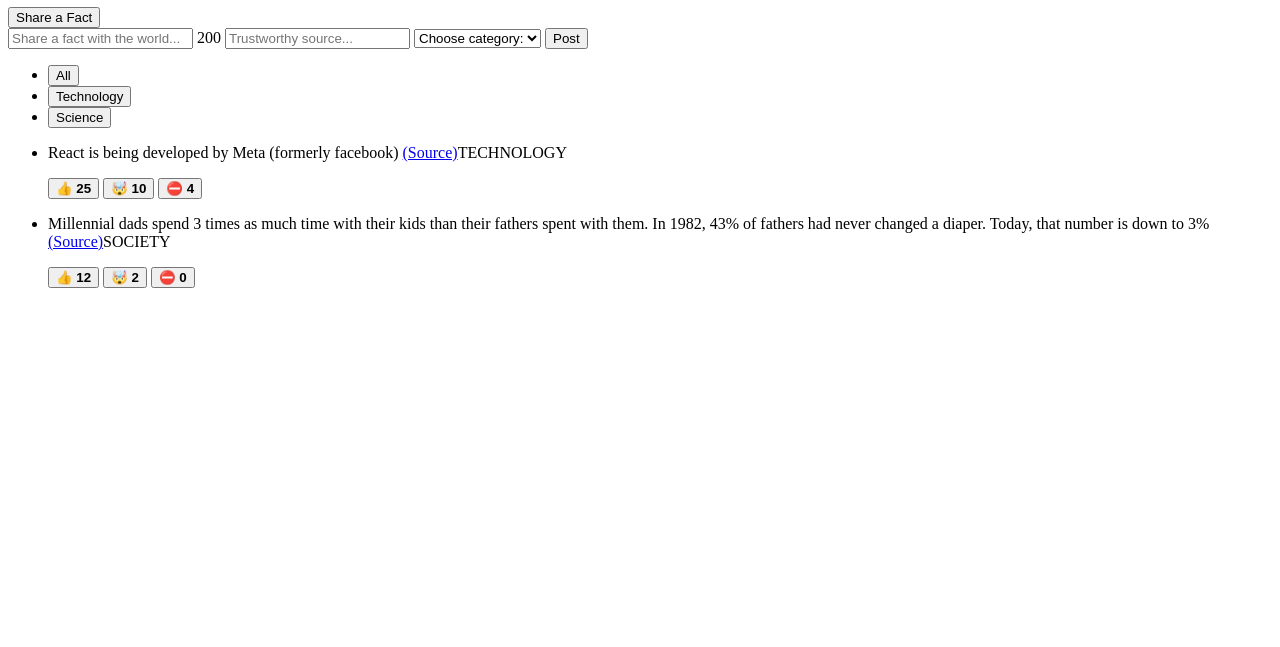
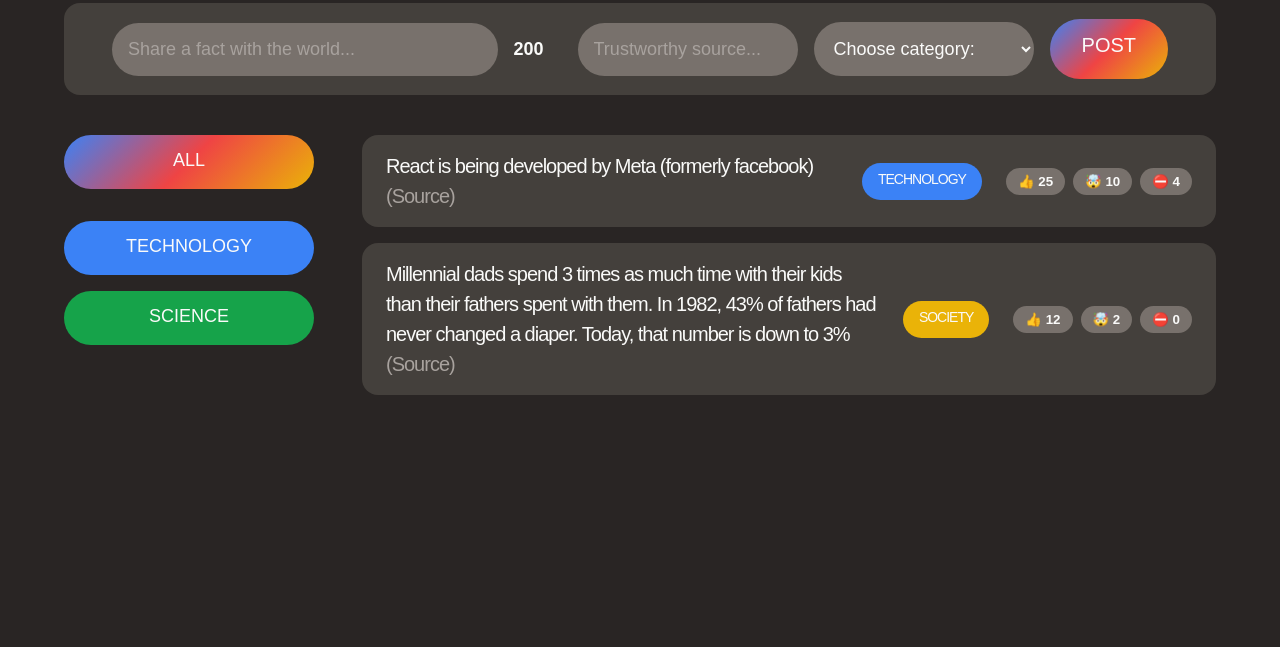
Before and after one commit to andiraarif/today-i-learned, a plain HTML site: page index.html in a window 1280 px wide. Shown: the part 153-800 px from the top of the page. Drawn offline with Linux system fonts and the light colour scheme; a web font is replaced by a local one.

Commit message:
Finish CSS part

```diff
--- a/index.html
+++ b/index.html
@@ -4,15 +4,24 @@
     <meta charset="UTF-8" />
     <meta name="viewport" content="width=device-width, initial-scale=1.0" />
     <title>Today I Learned!</title>
+    <link rel="preconnect" href="https://fonts.googleapis.com" />
+    <link rel="preconnect" href="https://fonts.gstatic.com" crossorigin />
+    <link
+      href="https://fonts.googleapis.com/css2?family=Coiny&family=Sono:wght@400;600;700&display=swap"
+      rel="stylesheet"
+    />
+    <link rel="stylesheet" href="style.css" />
   </head>
   <body>
-    <header>
-      <img src="logo.png" width="68" height="68" alt="Today I Learned logo" />
-      <h1>Today I Learned</h1>
-      <button>Share a Fact</button>
+    <header class="header">
+      <div class="logo">
+        <img src="logo.png" width="68" height="68" alt="Today I Learned logo" />
+        <h1>Today I Learned</h1>
+      </div>
+      <button class="btn btn-large">Share a Fact</button>
     </header>
 
-    <form>
+    <form class="fact-form">
       <input type="text" placeholder="Share a fact with the world..." />
       <span>200</span>
       <input type="text" placeholder="Trustworthy source..." />
@@ -22,45 +31,64 @@
         <option value="science">Science</option>
         <option value="finance">Finance</option>
       </select>
-      <button>Post</button>
+      <button class="btn btn-large">Post</button>
     </form>
 
-    <main>
+    <main class="main">
       <aside>
         <ul>
-          <li><button>All</button></li>
-          <li><button>Technology</button></li>
-          <li><button>Science</button></li>
+          <li class="category">
+            <button class="btn btn-all-categories">All</button>
+          </li>
+          <li class="category">
+            <button class="btn btn-category" style="background-color: #3b82f6">
+              Technology
+            </button>
+          </li>
+          <li class="category">
+            <button class="btn btn-category" style="background-color: #16a34a">
+              Science
+            </button>
+          </li>
         </ul>
       </aside>
       <section>
         <ul>
-          <li>
+          <li class="fact">
             <p>
               React is being developed by Meta (formerly facebook)
-              <a href="https://opensource.fb.com/" target="_blank">(Source)</a
-              ><span>TECHNOLOGY</span>
+              <a
+                class="source"
+                href="https://opensource.fb.com/"
+                target="_blank"
+                >(Source)</a
+              >
             </p>
-            <div>
-              <button>👍 <strong>25</strong></button>
-              <button>🤯 <strong>10</strong></button>
-              <button>⛔️ <strong>4</strong></button>
+            <span class="tag" style="background-color: #3b82f6"
+              >TECHNOLOGY</span
+            >
+            <div class="voting-buttons">
+              <button>👍 25</button>
+              <button>🤯 10</button>
+              <button>⛔️ 4</button>
             </div>
           </li>
-          <li>
+          <li class="fact">
             <p>
               Millennial dads spend 3 times as much time with their kids than
               their fathers spent with them. In 1982, 43% of fathers had never
               changed a diaper. Today, that number is down to 3%<a
+                class="source"
                 href="https://www.mother.ly/parenting/millennial-dads-spend-more-time-with-their-kids/?rebelltitem=1#rebelltitem1"
                 target="_blank"
                 >(Source)</a
-              ><span>SOCIETY</span>
+              >
             </p>
-            <div>
-              <button>👍 <strong>12</strong></button>
-              <button>🤯 <strong>2</strong></button>
-              <button>⛔️ <strong>0</strong></button>
+            <span class="tag" style="background-color: #eab308">SOCIETY</span>
+            <div class="voting-buttons">
+              <button>👍 12</button>
+              <button>🤯 2</button>
+              <button>⛔️ 0</button>
             </div>
           </li>
         </ul>
--- /dev/null
+++ b/style.css
@@ -0,0 +1,210 @@
+/* GENERAL */
+
+* {
+  margin: 0;
+  padding: 0;
+  box-sizing: border-box;
+}
+
+body {
+  background-color: #292524;
+  color: #fafaf9;
+  font-family: "Sono", sans-serif;
+  padding: 48px 64px;
+  max-width: 1600px;
+  margin: 0 auto;
+}
+
+/* MAIN-LAYOUT */
+
+.header {
+  margin-bottom: 40px;
+  display: flex;
+  align-items: center;
+  justify-content: space-between;
+}
+
+.main {
+  display: grid;
+  grid-template-columns: 250px 1fr;
+  gap: 48px;
+}
+
+@media (max-width: 900px) {
+  .main {
+    grid-template-columns: 1fr;
+  }
+}
+
+/* ELEMENTS */
+
+h1 {
+  font-size: 42px;
+  text-transform: uppercase;
+  font-family: "Coiny", sans-serif;
+  padding-bottom: 14px;
+}
+
+ul {
+  list-style-type: none;
+}
+
+.category {
+  margin-bottom: 16px;
+}
+
+.logo {
+  display: flex;
+  align-items: center;
+  gap: 16px;
+}
+
+.fact {
+  border-radius: 16px;
+  font-size: 20px;
+  line-height: 1.5;
+  background-color: #44403c;
+  margin-bottom: 16px;
+  padding: 16px 24px;
+  letter-spacing: -1px;
+
+  display: flex;
+  align-items: center;
+  gap: 24px;
+}
+
+@media (max-width: 1200px) {
+  .fact {
+    flex-direction: column;
+    align-items: flex-end;
+    gap: 12px;
+  }
+}
+
+.source:link,
+.source:visited {
+  color: #a8a29e;
+  text-decoration: none;
+  transition: 0.3s;
+}
+
+.source:hover,
+.source:active {
+  color: #3b82f6;
+}
+
+.tag {
+  text-transform: uppercase;
+  font-size: 14px;
+  font-family: "Coiny", sans-serif;
+  padding: 6px 16px 10px;
+  border-radius: 100px;
+}
+
+.voting-buttons {
+  margin-left: auto;
+  display: flex;
+  flex-shrink: 0;
+  gap: 8px;
+}
+
+.voting-buttons button {
+  border: none;
+  border-radius: 100px;
+  padding: 6px 12px;
+  background-color: #78716c;
+  color: inherit;
+  font-family: inherit;
+  font-weight: 700;
+  cursor: pointer;
+  transition: 0.3s;
+}
+
+.voting-buttons button:hover {
+  background-color: #292524;
+}
+
+.btn {
+  border: none;
+  color: inherit;
+  background-image: linear-gradient(135deg, #3b82f6, #ef4444, #eab308);
+  font-family: "Coiny", sans-serif;
+  line-height: 1;
+  text-transform: uppercase;
+  font-size: 18px;
+  padding: 16px 0px 20px;
+  border-radius: 100px;
+  cursor: pointer;
+  transition: 0.3s;
+}
+
+.btn:hover {
+  transform: scale(110%) rotate(-1deg);
+}
+
+.btn-large {
+  font-size: 20px;
+  padding: 16px 32px 24px;
+}
+
+.btn-all-categories {
+  margin-bottom: 16px;
+  width: 100%;
+}
+
+.btn-category {
+  width: 100%;
+  background-image: none;
+}
+
+.fact-form {
+  background-color: #44403c;
+  margin-bottom: 40px;
+  padding: 16px 48px;
+  display: flex;
+  align-items: center;
+  gap: 16px;
+  border-radius: 16px;
+}
+
+.fact-form input,
+.fact-form select {
+  width: 220px;
+  border: none;
+  border-radius: 100px;
+  padding: 16px;
+  background-color: #78716c;
+  color: inherit;
+  font-family: inherit;
+  font-size: 18px;
+}
+
+.fact-form input::placeholder {
+  color: #a8a29e;
+}
+
+.fact-form input:first-child {
+  flex-grow: 1;
+}
+
+.fact-form span {
+  font-weight: 600;
+  font-size: 18px;
+  margin-right: 18px;
+}
+
+@media (max-width: 1000px) {
+  body {
+    padding: 32px 48px;
+  }
+
+  .fact-form {
+    flex-direction: column;
+    align-items: stretch;
+  }
+
+  .fact-form input,
+  .fact-form select {
+    width: auto;
+  }
+}
```
